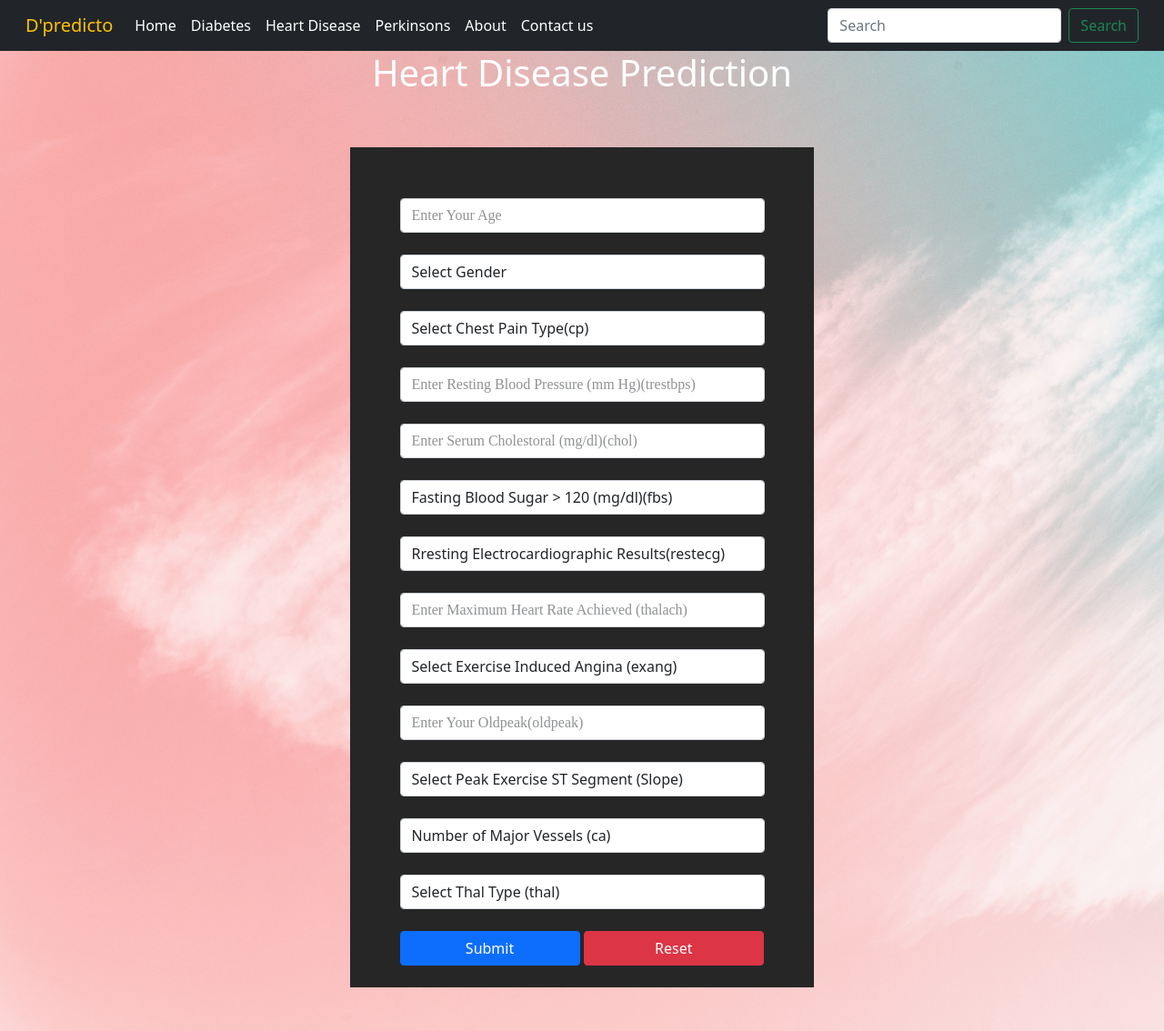
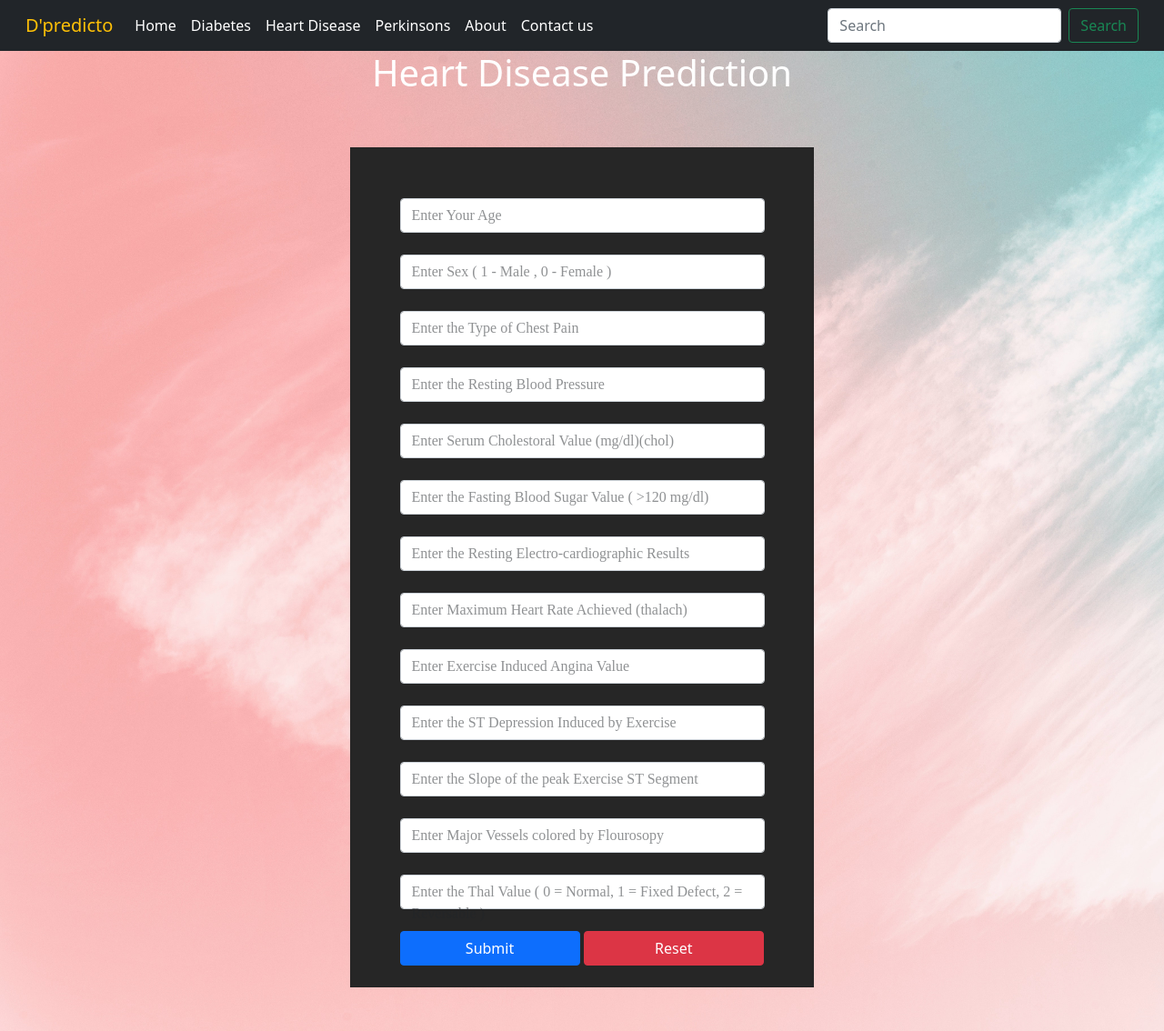
Before and after one commit to shubham-murtadak/Dpredicto-An-Disease-Prediction-System, a Flask app: page /heart in a window 1280 px wide. Shown: the whole page at 91% size. Run offline with Flask 3, Linux system fonts and the light colour scheme; parts of the project's set-up code (start-up, migrations or seed data) failed here and were passed over; some libraries are stand-ins or nearby versions.

Commit message:
Added Heart Disease model

```diff
--- a/app.py
+++ b/app.py
@@ -14,7 +14,7 @@ app = Flask(__name__)
 
 # Loading the ML Models
 dia_pred = pickle.load(open('models/dia_trained_model.pkl', 'rb'))
-heart_pred = pickle.load(open('models/heart_trained_model.pkl', 'rb'))
+heart_pred = pickle.load(open('models/heart_trained_model1.pkl', 'rb'))
 park_pred = pickle.load(open('models/park_trained_model.pkl', 'rb'))
 
 
@@ -90,10 +90,10 @@ def diabetes_result():
         dpf = request.form.get("DPF")
         age = request.form.get("Age")
 
-        input_data = (preg, glu, bp, stv, insulin, bmi, dpf, age)
+        input_data_dia = (preg, glu, bp, stv, insulin, bmi, dpf, age)
 
         # Transforming to Numpy Array
-        input_data_to_numpy_array = np.asarray(input_data)
+        input_data_to_numpy_array = np.asarray(input_data_dia)
 
         # Reshaping the Data of the Model for one instance
         input_dat_reshaped = input_data_to_numpy_array.reshape(1, -1)
@@ -102,7 +102,7 @@ def diabetes_result():
         scaler.fit(input_dat_reshaped)
         std_data = scaler.transform(input_dat_reshaped)
         # Using the obj of ML Model
-        predict = dia_pred.predict(std_data)
+        predict = heart_pred.predict(std_data)
 
         if predict[0] == 1:
             return render_template('diabetes.html', label=1)
@@ -116,9 +116,88 @@ def diabetes_result():
 def heart():
     return render_template('heart.html')
 
+@app.route('/heart', methods=['POST'])
+def heart_result():
+        scaler = StandardScaler()
+
+        age1 = request.form.get("age")
+        sex = request.form.get("sex")
+        cp = request.form.get("cp")
+        RBP = request.form.get("RBP")
+        chol = request.form.get("chol")
+        FBS = request.form.get("FBS")
+        RER = request.form.get("RER")
+        thalach = request.form.get("thalach")
+        ex = request.form.get("ex")
+        sl = request.form.get("sl")
+        op = request.form.get("op")
+        ca = request.form.get("ca")
+        thal = request.form.get("thal")
+
+        input_data_heart = (age1, sex, cp, RBP, chol, FBS, RER, thalach, ex, sl, op, ca, thal)
+
+        # Transforming to Numpy Array
+        input_data_to_numpy_array_heart = np.asarray(input_data_heart)
+
+        # Reshaping the Data of the Model for one instance
+        input_dat_reshaped_heart = input_data_to_numpy_array_heart.reshape(1, -1)
+
+        # Standardize the input_data
+        scaler.fit(input_dat_reshaped_heart)
+        std_data_heart = scaler.transform(input_dat_reshaped_heart)
+        # Using the obj of ML Model
+        predict_heart = heart_pred.predict(std_data_heart)
+
+        if predict_heart[0] == 1:
+            return render_template('heart.html', label=1)
+        else:
+            return render_template('heart.html', label=-1)
+
+        return "Please Enter Correct Values ! "
+
 @app.route('/parkinsons')
 def parkinsons():
     return render_template('parkinsons.html')
+
+
+@app.route('/parkinsons', methods=['POST'])
+def parkinsons_result():
+        scaler = StandardScaler()
+
+        age1 = request.form.get("age")
+        sex = request.form.get("sex")
+        cp = request.form.get("cp")
+        RBP = request.form.get("RBP")
+        chol = request.form.get("chol")
+        FBS = request.form.get("FBS")
+        RER = request.form.get("RER")
+        thalach = request.form.get("thalach")
+        ex = request.form.get("ex")
+        sl = request.form.get("sl")
+        op = request.form.get("op")
+        ca = request.form.get("ca")
+        thal = request.form.get("thal")
+
+        input_data_heart = (age1, sex, cp, RBP, chol, FBS, RER, thalach, ex, sl, op, ca, thal)
+
+        # Transforming to Numpy Array
+        input_data_to_numpy_array_heart = np.asarray(input_data_heart)
+
+        # Reshaping the Data of the Model for one instance
+        input_dat_reshaped_heart = input_data_to_numpy_array_heart.reshape(1, -1)
+
+        # Standardize the input_data
+        scaler.fit(input_dat_reshaped_heart)
+        std_data_heart = scaler.transform(input_dat_reshaped_heart)
+        # Using the obj of ML Model
+        predict = heart_pred.predict(std_data_heart)
+
+        if predict[0] == 1:
+            return render_template('heart.html', label=1)
+        else:
+            return render_template('heart.html', label=-1)
+
+        return "Please Enter Correct Values ! "
 
 # @app.get("/chat")
 
--- a/templates/heart.html
+++ b/templates/heart.html
@@ -158,105 +158,73 @@
      <div class="container my-5">
        <div class="row">
          <div class="col-md-10 col-sm-6 mx-auto">
-           <form class="" action="/predict" method="post">
+           <form class="" action="/heart" method="post">
              <div class="form-group">
                <input type="number" name="age" id="age" class="form-control" required>
                <label for="age" class="ph-area">Enter Your Age</label>
              </div>
 
              <div class="form-group">
-               <select class="form-control" name="sex" required="required">
-                 <option value="" selected>Select Gender</option>
-                 <option value="1">Male</option>
-                 <option value="0">Female</option>
-               </select>
+               <input type="number" name="sex" id="sex" class="form-control" required>
+               <label for="sex" class="ph-area">Enter Sex ( 1 - Male , 0 - Female )</label>
              </div>
 
              <div class="form-group">
-               <select class="form-control chosenn" name="cp" required="required">
-                 <option value="" selected>Select Chest Pain Type(cp)</option>
-                 <option value="0">Typical Angina</option>
-                 <option value="1">Atypical Angina</option>
-                 <option value="2">Non Anginal Pain</option>
-                 <option value="3">Asymptomatic</option>
-               </select>
+               <input type="number" name="cp" id="cp" class="form-control" required>
+               <label for="cp" class="ph-area">Enter the Type of Chest Pain</label>
              </div>
 
              <div class="form-group">
-               <input type="number" name="trestbps" id="trestbps" class="form-control" required>
-               <label for="trestbps" class="ph-area">Enter Resting Blood Pressure (mm Hg)(trestbps)</label>
+               <input type="float" name="RBP" id="RBP" class="form-control" required>
+               <label for="RBP" class="ph-area">Enter the Resting Blood Pressure</label>
              </div>
 
              <div class="form-group">
-               <input type="number" name="chol" id="chol" class="form-control" required>
-               <label for="chol" class="ph-area">Enter Serum Cholestoral (mg/dl)(chol)</label>
-             </div>
-
-             <div class="form-group">
-               <select class="form-control" name="fbs" required="required">
-                 <option value="" selected>Fasting Blood Sugar > 120 (mg/dl)(fbs)</option>
-                 <option value="1">Yes</option>
-                 <option value="0">No</option>
-               </select>
+               <input type="float" name="chol" id="chol" class="form-control" required>
+               <label for="chol" class="ph-area">Enter Serum Cholestoral Value (mg/dl)(chol)</label>
              </div>
 
 
              <div class="form-group">
-               <select class="form-control chosenn" name="restecg" required="required">
-                 <option value="" selected>Rresting Electrocardiographic Results(restecg)</option>
-                 <option value="0">Normal</option>
-                 <option value="1">Abnormal</option>
-                 <option value="2">Probable</option>
-               </select>
+               <input type="float" name="FBS" id="FBS" class="form-control" required>
+               <label for="FBS" class="ph-area">Enter the Fasting Blood Sugar Value ( >120 mg/dl)</label>
              </div>
 
              <div class="form-group">
-               <input type="number" name="thalach" id="thalach" class="form-control" required>
+               <input type="float" name="RER" id="RER" class="form-control" required>
+               <label for="RER" class="ph-area">Enter the Resting Electro-cardiographic Results</label>
+             </div>
+
+             <div class="form-group">
+               <input type="float" name="thalach" id="thalach" class="form-control" required>
                <label for="thalach" class="ph-area">Enter Maximum Heart Rate Achieved (thalach)</label>
              </div>
 
              <div class="form-group">
-               <select class="form-control" name="exang" required="required">
-                 <option value="" selected>Select Exercise Induced Angina (exang)</option>
-                 <option value="1">Yes</option>
-                 <option value="0">No</option>
-               </select>
+               <input type="float" name="ex" id="ex" class="form-control" required>
+               <label for="ex" class="ph-area">Enter Exercise Induced Angina Value</label>
              </div>
 
              <div class="form-group">
-               <input type="text" name="oldpeak" id="oldpeak" class="form-control" required>
-               <label for="oldpeak" class="ph-area">Enter Your Oldpeak(oldpeak)</label>
+               <input type="float" name="sl" id="sl" class="form-control" required>
+               <label for="sl" class="ph-area">Enter the ST Depression Induced by Exercise</label>
              </div>
 
              <div class="form-group">
-               <select class="form-control chosenn" name="slope" required="required">
-                 <option value="" selected>Select Peak Exercise ST Segment (Slope)</option>
-                 <option value="0">Upsloping</option>
-                 <option value="1">Flat</option>
-                 <option value="2">Downsloping</option>
-               </select>
+               <input type="float" name="op" id="op" class="form-control" required>
+               <label for="op" class="ph-area">Enter the Slope of the peak Exercise ST Segment</label>
              </div>
 
              <div class="form-group">
-               <select class="form-control chosenn" name="ca" required="required">
-                 <option value="" selected>Number of Major Vessels (ca)</option>
-                 <option value="0">Zero</option>
-                 <option value="1">One</option>
-                 <option value="2">Two</option>
-                 <option value="3">Three</option>
-                 <option value="4">Four</option>
-               </select>
+               <input type="float" name="ca" id="ca" class="form-control" required>
+               <label for="ca" class="ph-area">Enter Major Vessels colored by Flourosopy</label>
              </div>
 
              <div class="form-group">
-               <select class="form-control chosenn" name="thal" required="required">
-                 <option value="" selected>Select Thal Type (thal)</option>
-                 <option value="0">Normal</option>
-                 <option value="1">Fixed</option>
-                 <option value="2">Defect</option>
-                 <option value="3">Reversable</option>
-               </select>
+               <input type="float" name="thal" id="thal" class="form-control" required>
+               <label for="thal" class="ph-area">Enter the Thal Value ( 0 = Normal, 1 = Fixed Defect, 2 = Reversable )</label>
              </div>
+
 
            <div class="form-group">
              <input type="submit" class="btn btn-primary" value="Submit">
@@ -269,6 +237,18 @@
    </div>
 
 
+   <div class="fin_res">
+       {% if label %}
+            {% if label == 1 %}
+                <h3 style = "color:red">Person has Heart Disease !</h3>
+            {% else %}
+                <h3 style ="color:green"> Person does not have Heart Disease !</h3>
+            {% endif %}
+       {% endif %}
+
+    </div>
+
+
    <script src="https://code.jquery.com/jquery-3.3.1.slim.min.js"
    integrity="sha384-q8i/X+965DzO0rT7abK41JStQIAqVgRVzpbzo5smXKp4YfRvH+8abtTE1Pi6jizo" crossorigin="anonymous"></script>
    <script src="https://cdnjs.cloudflare.com/ajax/libs/popper.js/1.14.3/umd/popper.min.js"
```
Also changed, not shown: templates/diabetes.html (+6 -6 lines), 2 other files.
